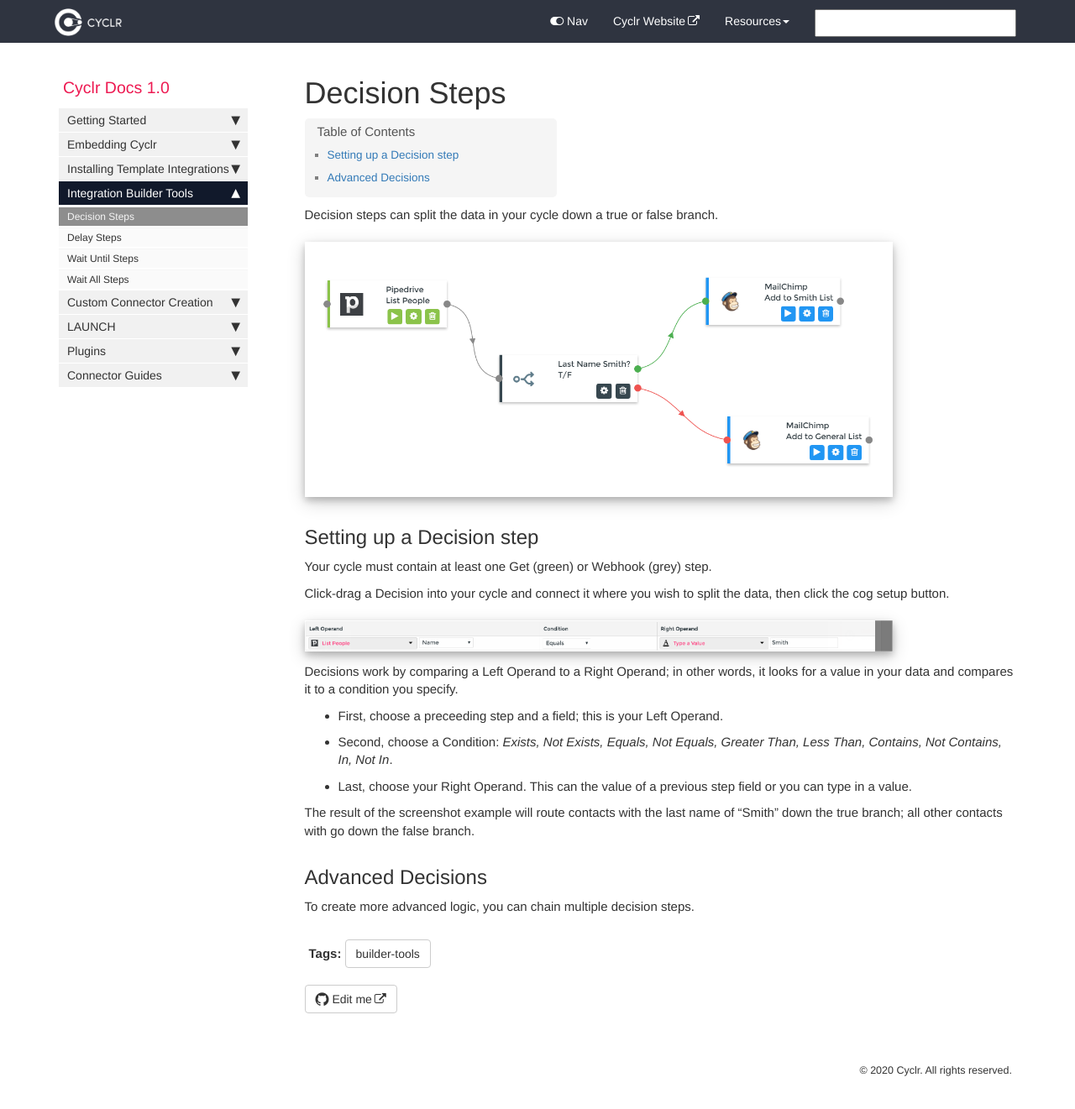
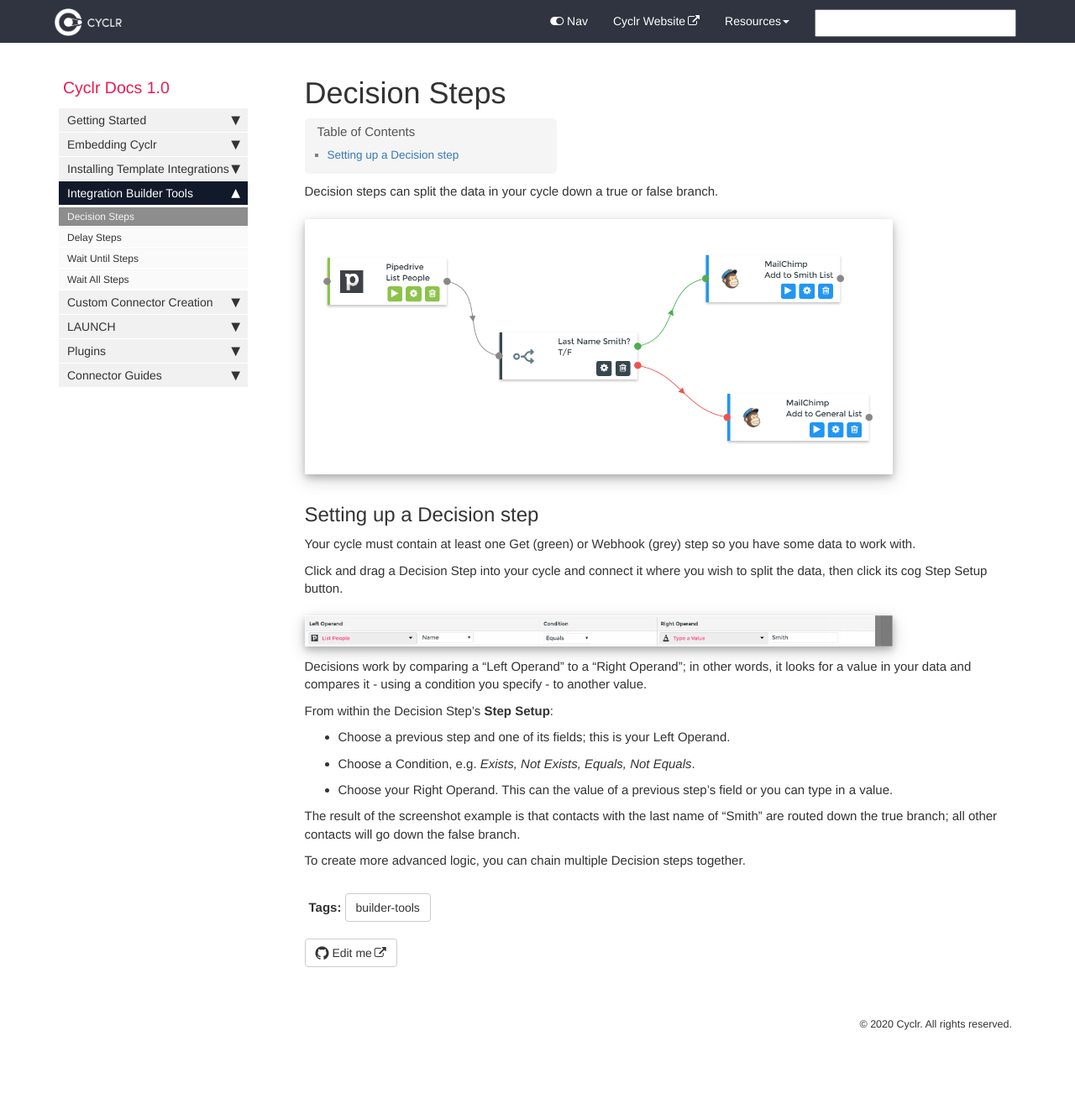
Before and after one commit to sneakysneak/docs, a Jekyll site: the page built from pages/integration-tools/decision-steps.md, in a window 1280 px wide and 1344 px high. Shown: the top 1321 px of the window at 84% size. Built offline with Jekyll 4.4.1, drawn with Linux system fonts in a browser that asks for light colours; nearby versions of some CDN libraries; comment, search, counter and statistics services are not loaded.

```diff
--- a/pages/integration-tools/decision-steps.md
+++ b/pages/integration-tools/decision-steps.md
@@ -12,21 +12,21 @@ Decision steps can split the data in your cycle down a true or false branch.
 Setting up a Decision step
 --------------------------
 
-Your cycle must contain at least one Get (green) or Webhook (grey) step.
+Your cycle must contain at least one Get (green) or Webhook (grey) step so you have some data to work with.
 
-Click-drag a Decision into your cycle and connect it where you wish to split the data, then click the cog setup button.
+Click and drag a Decision Step into your cycle and connect it where you wish to split the data, then click its cog Step Setup button.
 
 ![](./images/decision.png)
 
-Decisions work by comparing a Left Operand to a Right Operand; in other words, it looks for a value in your data and compares it to a condition you specify.
+Decisions work by comparing a "Left Operand" to a "Right Operand"; in other words, it looks for a value in your data and compares it - using a condition you specify - to another value.
 
-*   First, choose a preceeding step and a field; this is your Left Operand.
-*   Second, choose a Condition: _Exists, Not Exists, Equals, Not Equals, Greater Than, Less Than, Contains, Not Contains, In, Not In_.
-*   Last, choose your Right Operand. This can the value of a previous step field or you can type in a value.
+From within the Decision Step's **Step Setup**:
 
-The result of the screenshot example will route contacts with the last name of “Smith” down the true branch; all other contacts with go down the false branch.
+*   Choose a previous step and one of its fields; this is your Left Operand.
+*   Choose a Condition, e.g. _Exists, Not Exists, Equals, Not Equals_.
+*   Choose your Right Operand. This can the value of a previous step's field or you can type in a value.
 
-Advanced Decisions
-------------------
+The result of the screenshot example is that contacts with the last name of “Smith” are routed down the true branch; all other contacts will go down the false branch.
 
-To create more advanced logic, you can chain multiple decision steps.
+
+To create more advanced logic, you can chain multiple Decision steps together.
```
